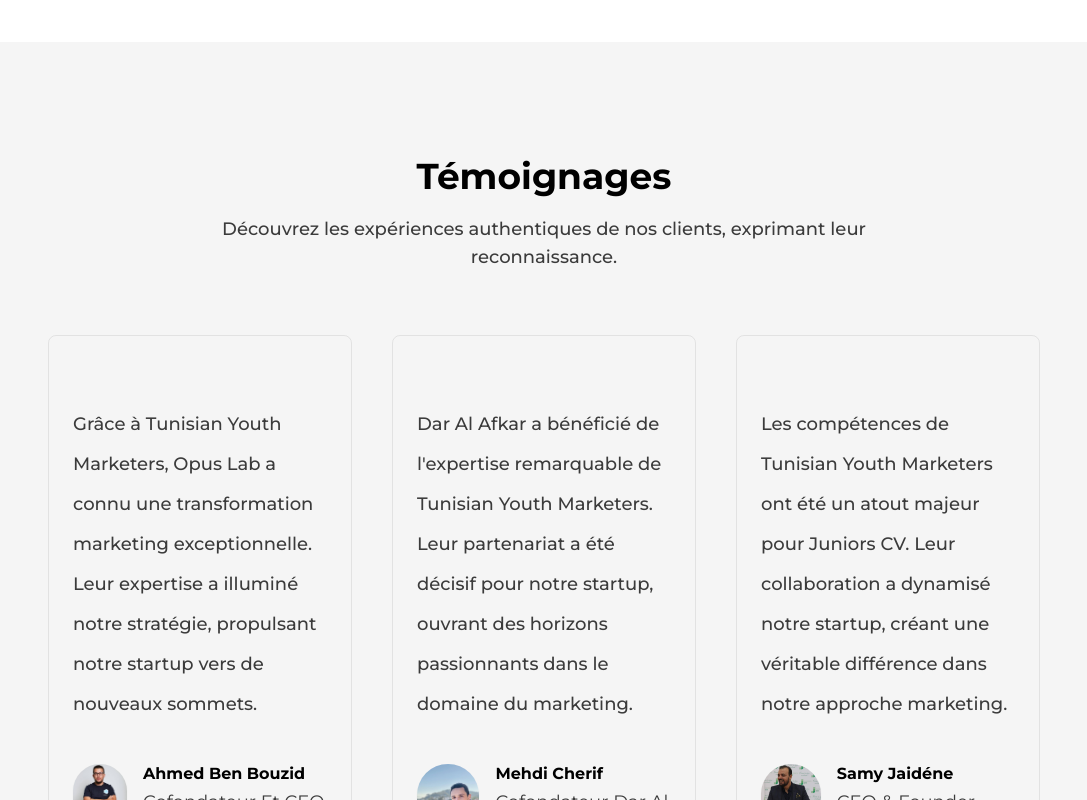
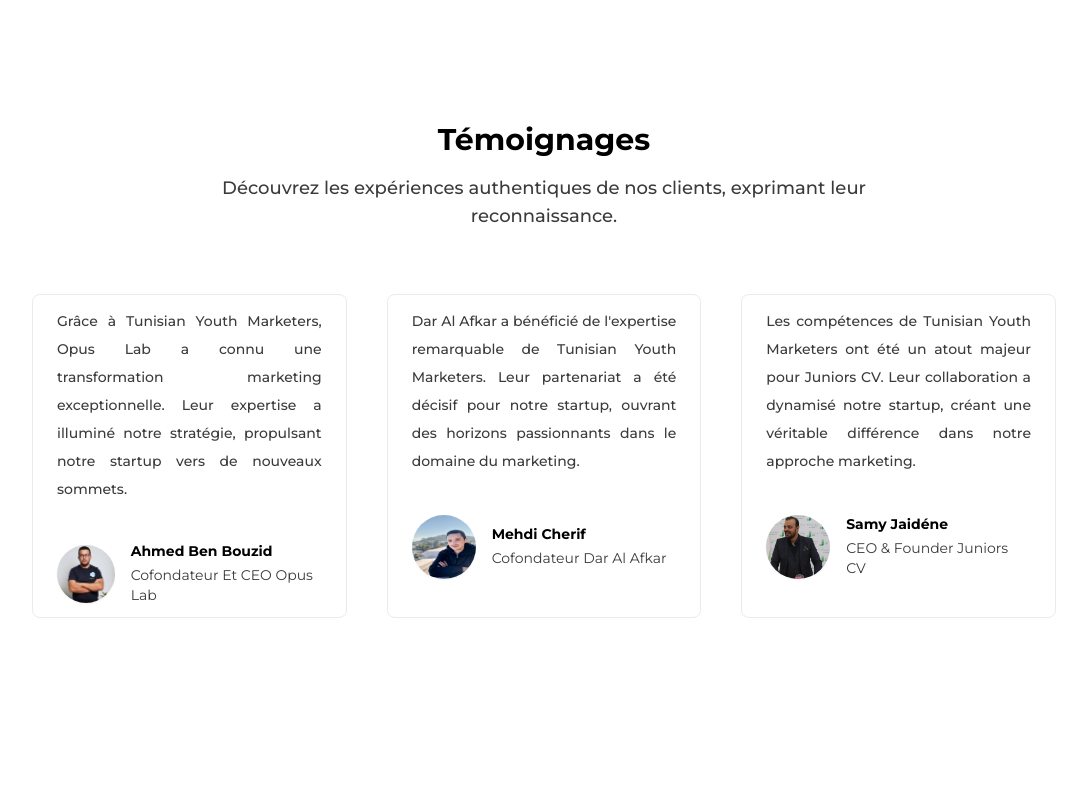
Before and after one commit to cs-fedy/tym-website, a Next.js app: page / in a window 1280 px wide. Shown: the part 3740-4540 px from the top of the page, without its empty margins (96-1183 px from the left). Built offline with nearby package versions, Linux system fonts and the light colour scheme.

Commit message:
testimonial done

```diff
--- a/src/components/testimonials-card.tsx
+++ b/src/components/testimonials-card.tsx
@@ -16,19 +16,27 @@
   role,
 }: TestimonialsCardProps) {
   return (
-    <div className="flex w-full flex-col space-y-10 rounded-lg border border-junior-gray/10 px-6 py-12">
-      <p className="mt-5 w-full max-w-xl text-lg font-medium leading-10 text-junior-gray">
+    <div className="flex h-full w-full max-w-xs flex-col space-y-10 rounded-lg border border-junior-gray/10 px-6 py-3">
+      <p className="break-words text-justify text-sm font-medium leading-7 text-junior-gray">
         {description}
       </p>
+
       <div className="flex w-full items-center space-x-4">
-        <div className="h-20 w-20 overflow-hidden rounded-full shadow-sm">
-          <Image src={picture} alt={label} width={400} height={400} />
+        <div className="w-16 overflow-hidden rounded-full shadow-sm">
+          <Image
+            className="aspect-square w-full"
+            src={picture}
+            alt={label}
+            width={400}
+            height={400}
+          />
         </div>
+
         <div className="flex flex-col items-start space-y-1">
-          <h4 className="font-bold capitalize leading-tight text-junior-black">
+          <h4 className="text-sm font-bold capitalize leading-tight text-junior-black">
             {fullName}
           </h4>
-          <span className="mt-5 w-full text-lg capitalize leading-7 text-junior-gray">
+          <span className="w-full text-sm capitalize leading-5 text-junior-gray">
             {role}
           </span>
         </div>
--- a/src/components/testimonials.tsx
+++ b/src/components/testimonials.tsx
@@ -1,20 +1,48 @@
+import Slider from "./slider"
 import TestimonialsCard from "./testimonials-card"
 
 export default function Testimonials() {
   return (
-    <section className="w-full bg-junior-gray/5 px-36 py-28">
+    <section className="mx-auto w-4/5 py-20">
       <div className="flex w-full flex-col items-center space-y-16">
         <div className="flex flex-col items-center space-y-4">
-          <h2 className="w-full max-w-xl text-center text-4xl font-bold capitalize leading-tight text-junior-black">
+          <h2 className="w-full max-w-sm text-center text-xl font-bold capitalize leading-tight text-junior-black sm:text-2xl md:max-w-lg md:text-3xl">
             Témoignages
           </h2>
-          <p className="mt-5 w-full max-w-3xl text-center text-lg font-medium leading-7 text-junior-gray">
+
+          <p className="mt-5 w-full max-w-md text-center text-base font-medium leading-6 text-junior-gray md:max-w-lg lg:max-w-2xl lg:text-lg lg:leading-7">
             Découvrez les expériences authentiques de nos clients, exprimant
             leur reconnaissance.
           </p>
         </div>
 
-        <div className="flex w-full items-start space-x-10">
+        <div className="block w-full lg:hidden">
+          <Slider>
+            <TestimonialsCard
+              fullName="ahmed ben bouzid"
+              role="cofondateur et CEO opus lab"
+              picture="/images/ahmed-ben-bouzid.jpeg"
+              label="ahmed ben bouzid cofondateur et CEO opus lab"
+              description="Grâce à Tunisian Youth Marketers, Opus Lab a connu une transformation marketing exceptionnelle. Leur expertise a illuminé notre stratégie, propulsant notre startup vers de nouveaux sommets."
+            />
+            <TestimonialsCard
+              fullName="mehdi cherif"
+              role="cofondateur dar al afkar"
+              picture="/images/mehdi-cherif.jpeg"
+              label="mehdi cherif cofondateur dar al afkar"
+              description="Dar Al Afkar a bénéficié de l'expertise remarquable de Tunisian Youth Marketers. Leur partenariat a été décisif pour notre startup, ouvrant des horizons passionnants dans le domaine du marketing."
+            />
+            <TestimonialsCard
+              fullName="samy jaidéne"
+              role="CEO & founder juniors CV"
+              picture="/images/samy-jaidene.jpeg"
+              label="samy jaidéne CEO & founder juniors CV"
+              description="Les compétences de Tunisian Youth Marketers ont été un atout majeur pour Juniors CV. Leur collaboration a dynamisé notre startup, créant une véritable différence dans notre approche marketing."
+            />
+          </Slider>
+        </div>
+
+        <div className="hidden grid-cols-3 items-start gap-10 lg:grid">
           <TestimonialsCard
             fullName="ahmed ben bouzid"
             role="cofondateur et CEO opus lab"
```
